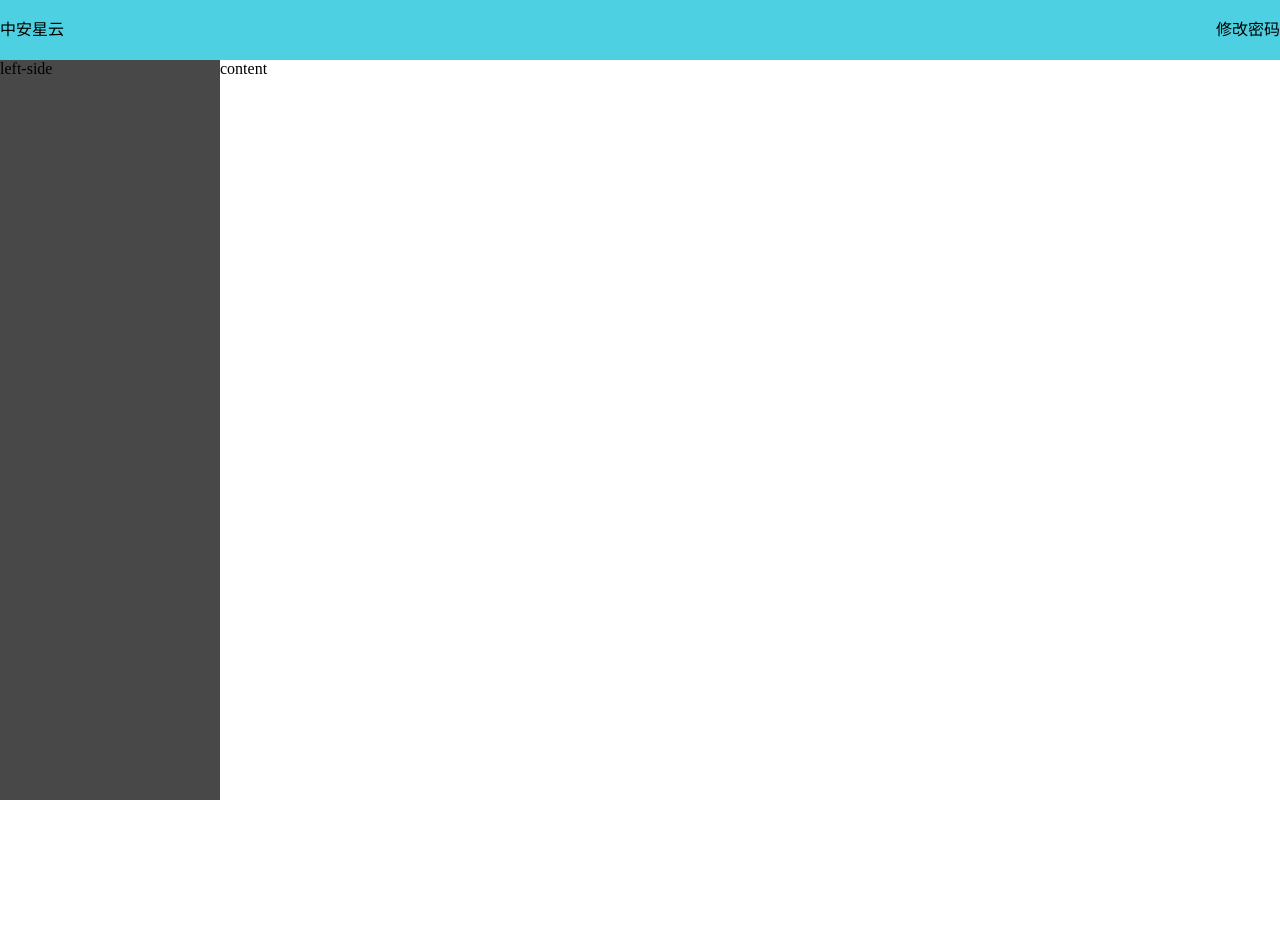
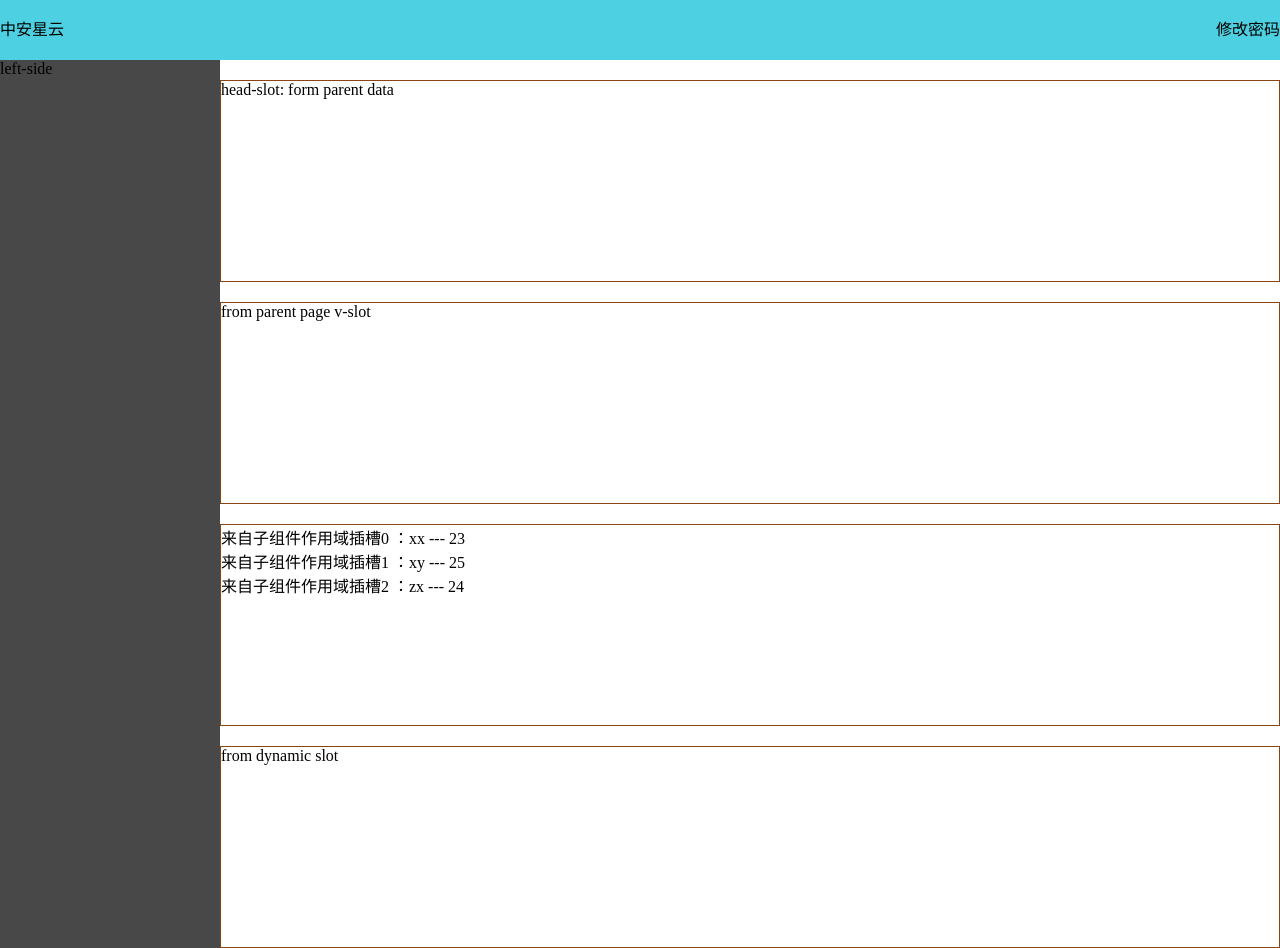
Before and after one commit to AJniu/drill-v3-ts, a Vue app in the folder vs-ts-xiaoman/: page / in a window 1280 px wide. Before the commit the page ends 800 px from the top, so only its background shows below. Built offline with nearby package versions, Linux system fonts and the light colour scheme.

Commit message:
add: all slot type

```diff
--- a/vs-ts-xiaoman/package.json
+++ b/vs-ts-xiaoman/package.json
@@ -12,6 +12,7 @@
     "format": "prettier --write src/"
   },
   "dependencies": {
+    "axios": "^1.3.4",
     "pinia": "^2.0.32",
     "vue": "^3.2.47",
     "vue-router": "^4.1.6"
--- a/vs-ts-xiaoman/src/views/main/ContentView.vue
+++ b/vs-ts-xiaoman/src/views/main/ContentView.vue
@@ -1,15 +1,58 @@
 <template>
     <div class="content-view">
-        content
+        <SlotChild>
+            <!-- 使用v-slot:name指定插槽名称，不指定为默认插槽v-slot:default -->
+            <template v-slot:head-slot>
+                <div>head-slot: form parent data</div>
+            </template>
+
+            <!-- v-slot可不写 -->
+            <template v-slot>
+                <div>from parent page v-slot</div>
+            </template>
+
+            <!-- 可使用#代替(v-slot:),在开发使用较多 -->
+            <!-- 对应作用域插槽第一种写法。在子组件处理数据 -->
+            <!-- <template #footer-slot="{ personName, personAge, personIndex }">
+                来自子组件作用域插槽：{{ personIndex }} --- {{ personName }} --- {{ personAge }}
+            </template> -->
+
+            <!-- 在父组件处理数据 -->
+            <template #footer-slot="{ person }">
+                <div>
+                    <div v-for="(item, index) in person" :key="item.name">
+                        来自子组件作用域插槽{{ index }} ：{{ item.name }} --- {{ item.age }}
+                    </div>
+                </div>
+
+            </template>
+
+            <!-- 动态插槽: 使用一个变量插槽名来动态渲染插槽 -->
+            <template #[dynamic]>
+                <div>from dynamic slot</div>
+            </template>
+        </SlotChild>
     </div>
 </template>
 
 <script setup lang='ts'>
+import { ref } from 'vue';
+import SlotChild from './child/SlotChild.vue';
+
+let dynamic = ref<string>('dynamic')
 
 </script>
 
 <style lang='scss' scoped>
 .content-view {
     flex: 1;
+
+    .child-comp {
+        >div {
+            height: 200px;
+            margin-top: 20px;
+            border: 1px solid saddlebrown;
+        }
+    }
 }
 </style>
--- /dev/null
+++ b/vs-ts-xiaoman/src/views/main/child/SlotChild.vue
@@ -0,0 +1,47 @@
+<template>
+    <div class="child-comp">
+        <!-- 具名插槽 -->
+        <slot name="head-slot">
+
+        </slot>
+        <slot>匿名插槽默认数据</slot>
+
+        <!-- 作用域插槽第一种写法 -->
+        <!-- <div :key="item.name" v-for="(item, index) in data">
+            <slot name="footer-slot" :personName="item.name" :personAge="item.age" :personIndex="index">
+
+            </slot>
+        </div> -->
+
+        <slot name="footer-slot" :person="data"></slot>
+
+        <slot name="dynamic"></slot>
+
+    </div>
+</template>
+
+<script setup lang='ts'>
+import { reactive } from 'vue';
+
+interface Person {
+    name: string
+    age: number
+}
+
+const data = reactive<Person[]>([
+    {
+        name: 'xx',
+        age: 23
+    },
+    {
+        name: 'xy',
+        age: 25
+    },
+    {
+        name: 'zx',
+        age: 24
+    }
+])
+</script>
+
+<style lang='scss' scoped></style>
```
Also changed, not shown: 1 other file (tests, documents, lock files or other folders).
